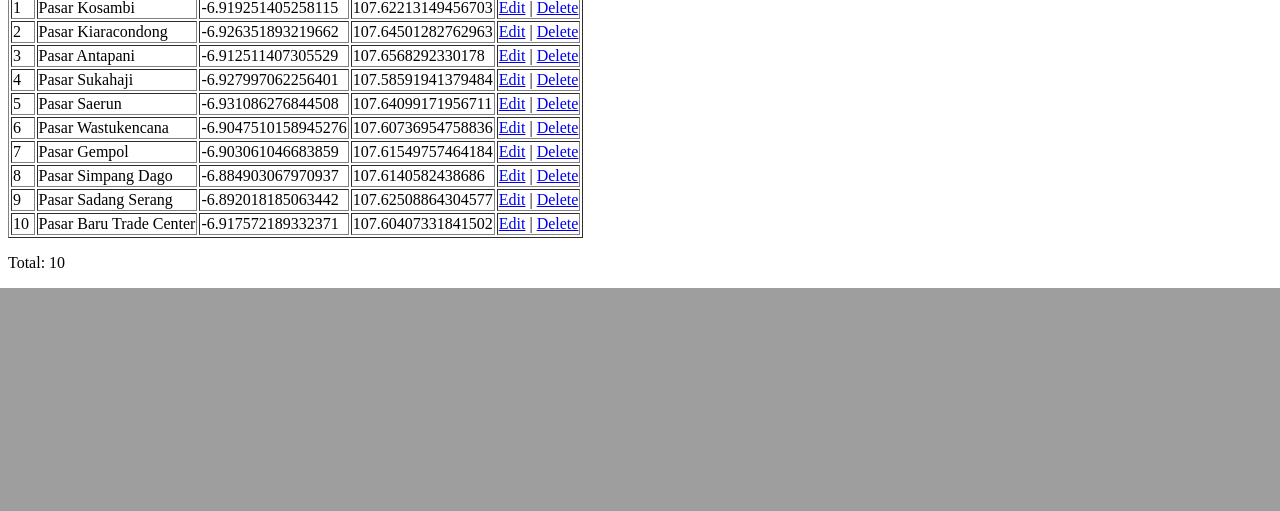
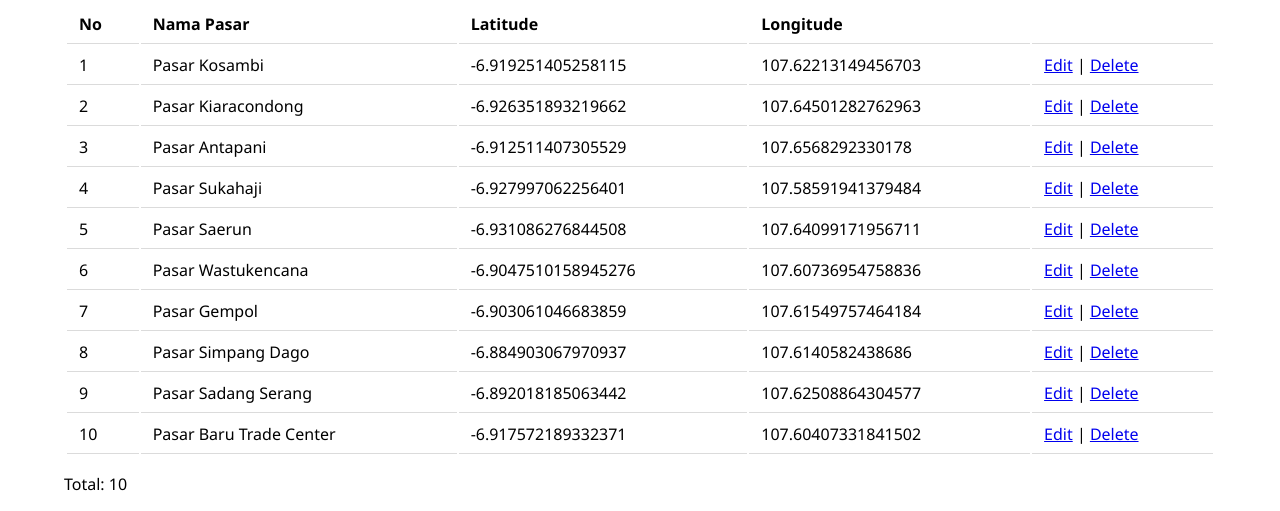
Before and after one commit to katsuotz/tpsig-pasar, a PHP site: page / in a window 1280 px wide. Shown: the part 574-1085 px from the top of the page. Before the commit the page ends 862 px from the top, so only its background shows below. Run offline with PHP 8.4, Linux system fonts and the light colour scheme; data comes from the database, SQL or seed files in the repository; grey boxes are pictures that could not be loaded.

Commit message:
index css

```diff
--- a/assets/css/style.css
+++ b/assets/css/style.css
@@ -1,3 +1,35 @@
+html, body {
+    margin: 0;
+    font-family: "Segoe UI", Arial,sans-serif;
+}
+
+/* Container */
+
+.container {
+    max-width: 1152px;
+    margin: 0 auto;
+}
+
 #map {
     height: 500px;
 }
+
+.map-info {
+    color: #ff0000;
+    text-align: right;
+}
+
+.table {
+    width: 100%;
+    border: 1px solid transparent;
+    border-radius: 4px;
+    border-collapse: separate;
+}
+
+.table th, .table td {
+    border: 1px solid #dbdbdb;
+    border-width: 0 0 1px;
+    padding: 0.5em 0.75em;
+    vertical-align: top;
+    text-align: left;
+}
--- a/index.php
+++ b/index.php
@@ -13,10 +13,12 @@
 <div>
     <div id="map"></div>
 
-    <br>
+    <p class="map-info">*Klik marker pada map untuk mengetahui Nama Pasar</p>
+
+    <div class="container">
         <a href="add-pasar.php">Tambah Pasar</a>
         <br>
-    <table border="1">
+        <table class="table">
             <thead>
             <tr>
                 <th>No</th>
@@ -30,7 +32,7 @@
             <?php
             $sql = "SELECT * FROM pasar";
             $query = mysqli_query($db, $sql);
-        while ($pasar = mysqli_fetch_array($query)) {?>
+            while ($pasar = mysqli_fetch_array($query)) { ?>
                 <tr>
                     <td><?= $pasar['id'] ?></td>
                     <td><?= $pasar['nama_pasar'] ?></td>
@@ -45,6 +47,7 @@
             </tbody>
         </table>
         <p>Total: <?php echo mysqli_num_rows($query) ?></p>
+    </div>
 </div>
 
 <script src="./assets/leaflet/leaflet.js"></script>
```
Also changed, not shown: index.html (deleted, +0 -39 lines). Lines whose indentation alone changed are shown as unchanged.
